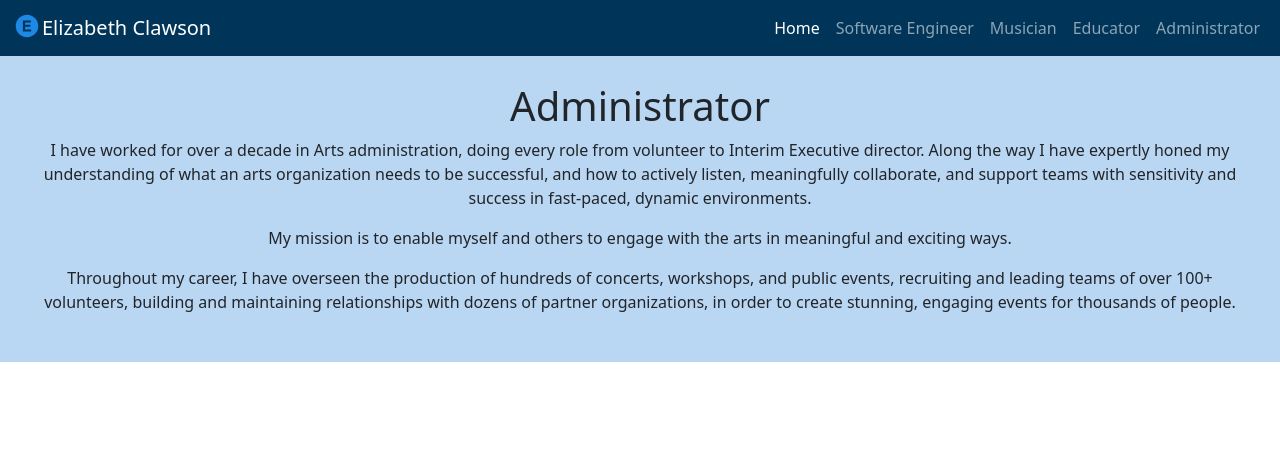
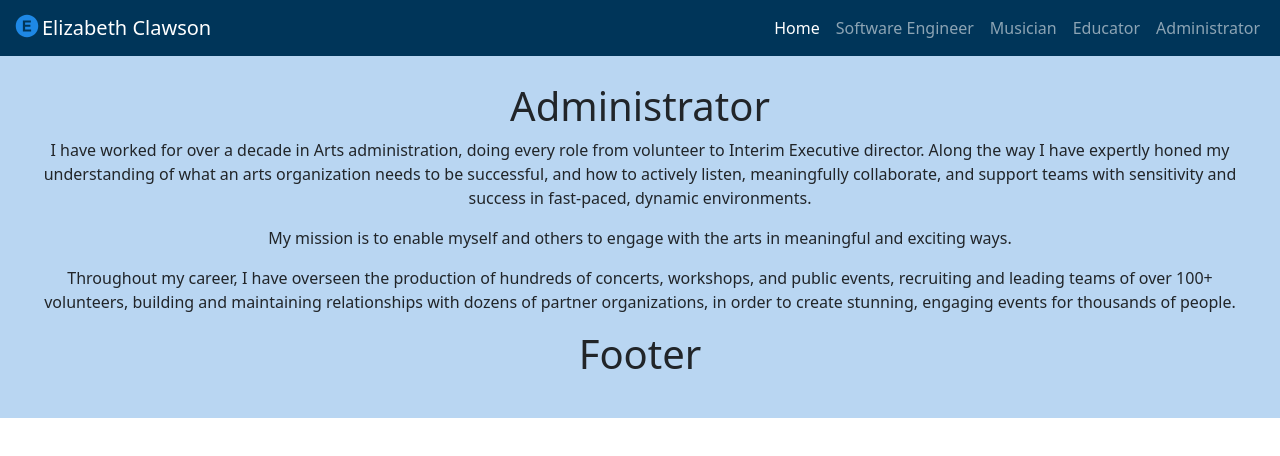
Before and after one commit to e-clawson/personal-website, a React (Vite) app in the folder personal-website-frontend/: page /administrator in a window 1280 px wide. Shown: the top 456 px of the page. Built offline with nearby package versions, Linux system fonts and the light colour scheme.

Commit message:
added footer to homepage

```diff
--- a/personal-website-frontend/src/App.jsx
+++ b/personal-website-frontend/src/App.jsx
@@ -6,6 +6,7 @@ import SoftwareEngineer from './components/Pages/SoftwareEngineer'
 import Musician from './components/Pages/Musician'
 import Educator from './components/Pages/Educator'
 import Administrator from './components/Pages/Administrator'
+import Footer from './components/Footer/footer'
 
 function App() {
 
@@ -19,7 +20,7 @@ function App() {
       <Route path="/educator" element={<Educator />}/>
       <Route path="/administrator" element={<Administrator />}/>
     </Routes>
-
+    <Footer/>
   </div>
   )
 }
--- a/personal-website-frontend/src/components/Footer/Footer.jsx
+++ b/personal-website-frontend/src/components/Footer/Footer.jsx
@@ -2,21 +2,22 @@ import React from "react"
 
 export default function Footer() {
     return (
-        <footer>
-            {/* //grid container */}
-            <div class="container p-4">
-                {/* social media */}
-                <section class="mb-4">
-                    {/* <!-- Google --> */}
-                    <a data-mdb-ripple-init class="btn btn-outline btn-floating m-1" href="#!" role="button"><i class="fab fa-google"></i></a>
+        // <footer>
+        //     {/* //grid container */}
+        //     <div class="container p-4">
+        //         {/* social media */}
+        //         <section class="mb-4">
+        //             {/* <!-- Google --> */}
+        //             <a data-mdb-ripple-init class="btn btn-outline btn-floating m-1" href="#!" role="button"><i class="fab fa-google"></i></a>
 
-                    {/* <!-- Linkedin --> */}
-                    <a data-mdb-ripple-init class="btn btn-outline btn-floating m-1" href="#!" role="button"><i class="fab fa-linkedin-in"></i></a>
+        //             {/* <!-- Linkedin --> */}
+        //             <a data-mdb-ripple-init class="btn btn-outline btn-floating m-1" href="#!" role="button"><i class="fab fa-linkedin-in"></i></a>
 
-                    {/* <!-- Github --> */}
-                    <a data-mdb-ripple-init class="btn btn-outline btn-floating m-1" href="#!" role="button"><i class="fab fa-github"></i></a>
-                </section>
-            </div>
-        </footer>
+        //             {/* <!-- Github --> */}
+        //             <a data-mdb-ripple-init class="btn btn-outline btn-floating m-1" href="#!" role="button"><i class="fab fa-github"></i></a>
+        //         </section>
+        //     </div>
+        // </footer>
+        <h1>Footer</h1>
     )
 }
--- a/personal-website-frontend/src/components/Pages/Home.jsx
+++ b/personal-website-frontend/src/components/Pages/Home.jsx
@@ -1,4 +1,5 @@
 import '../Styling/Home.css'
+import '../Footer/footer.jsx'
 
 export default function Home(){
 
```
